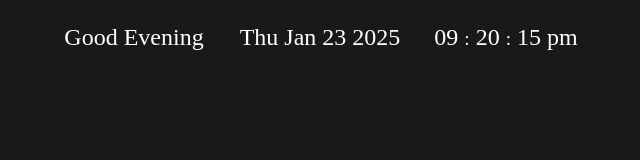
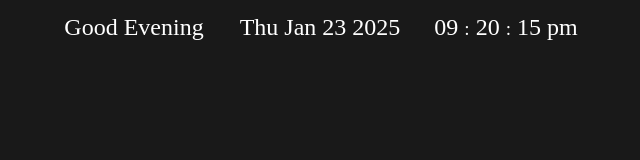
Before and after one commit to Onlysteeeven/Notion-Greetings-Full, a plain HTML site: page index.html in a window 1280 px wide. Shown: the whole page, without its empty margins (319-959 px from the left). Drawn offline with Linux system fonts and the light colour scheme.

Commit message:
Update index.html

```diff
--- a/index.html
+++ b/index.html
@@ -38,7 +38,7 @@ h1 {
 }
 
 .card {
-    padding: 10px 25px 10px 25px;
+    padding: 0px 0px 0px 0px;
     border-radius: 10px;
     background: #191919;
     width: 85vw;
```
